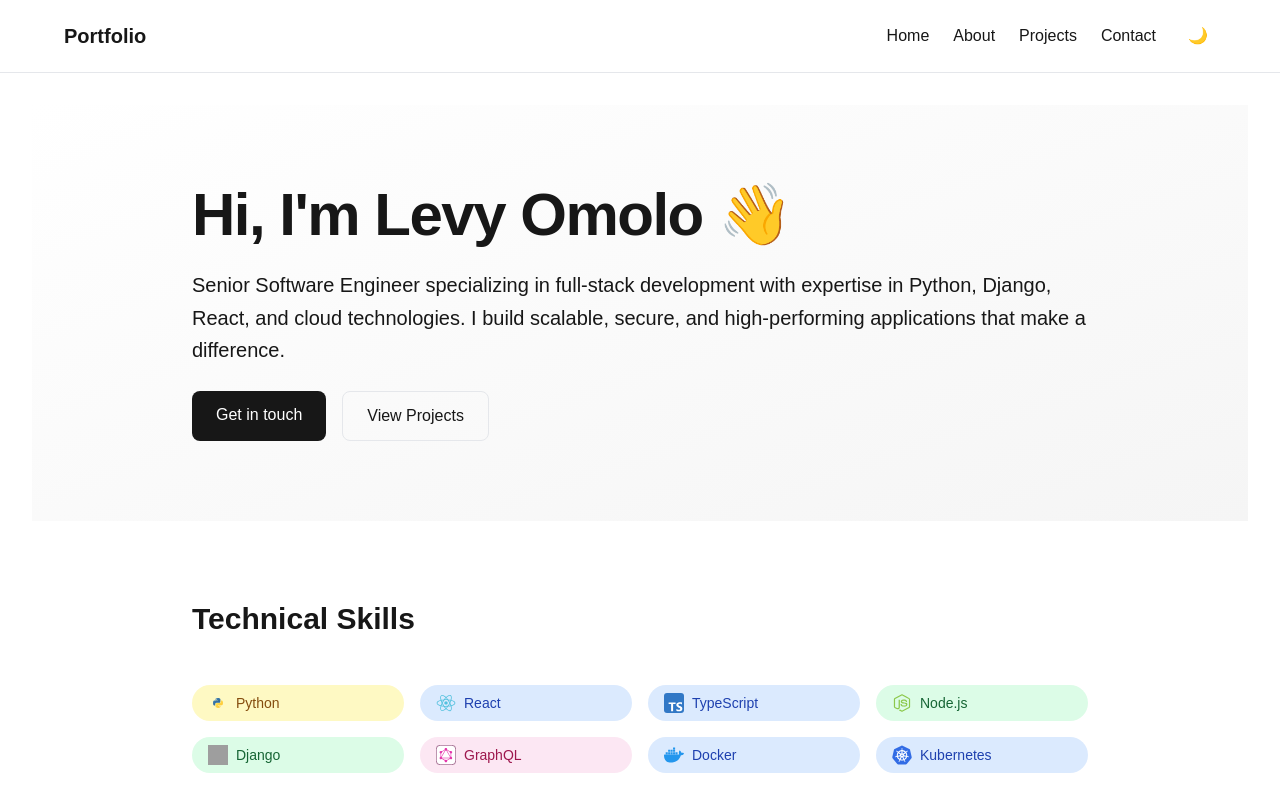
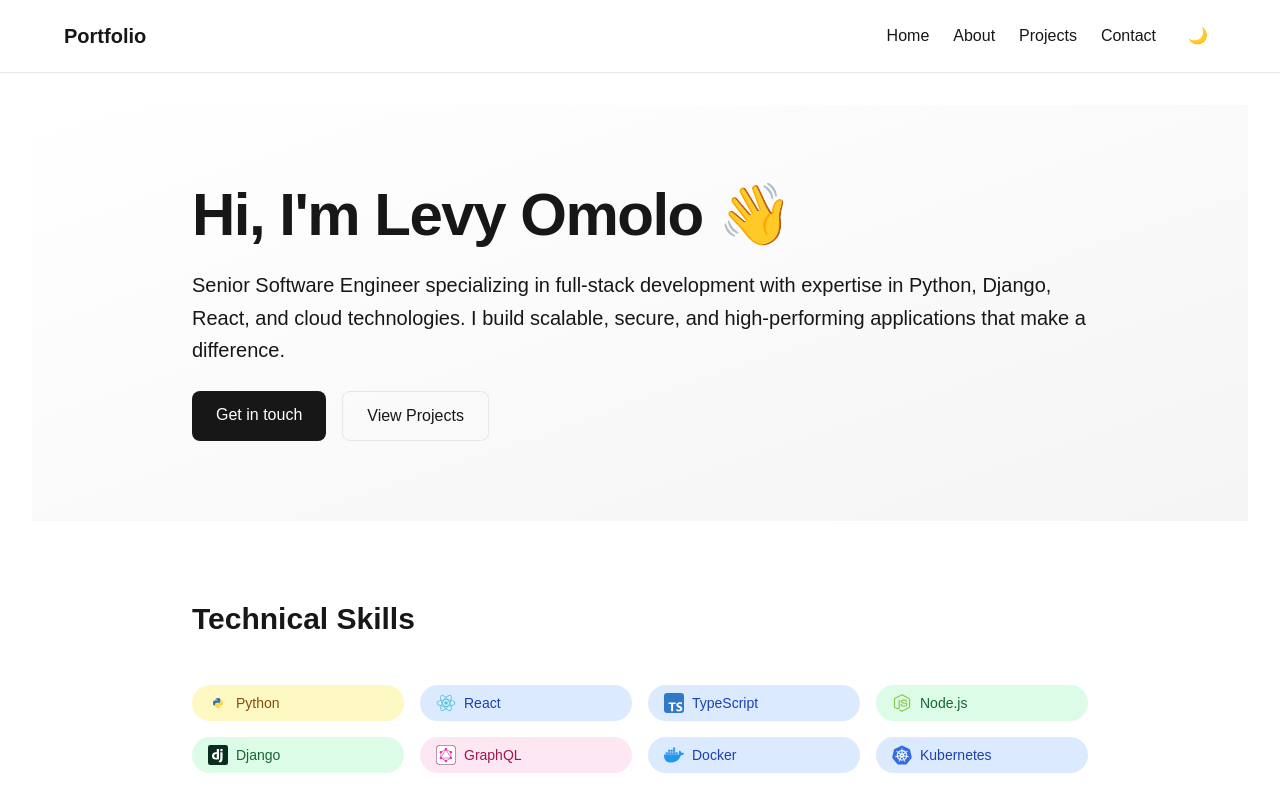
Before and after one commit to omololevy/omololevy, a Next.js app: page / in a window 1280 px wide. Shown: the top 787 px of the page. Built offline with nearby package versions, Linux system fonts and the light colour scheme; grey boxes are pictures that could not be loaded.

Commit message:
Correct typo for the django icon

```diff
--- a/src/app/page.tsx
+++ b/src/app/page.tsx
@@ -6,7 +6,7 @@ const skills = [
   { name: "React", icon: "/icons/react-svgrepo-com.svg", color: "bg-blue-100 text-blue-800" },
   { name: "TypeScript", icon: "/icons/typescript-svgrepo-com.svg", color: "bg-blue-100 text-blue-800" },
   { name: "Node.js", icon: "/icons/node-js-svgrepo-com.svg", color: "bg-green-100 text-green-800" },
-  { name: "Django", icon: "/icons/django-svgrepo-com.svg", color: "bg-green-100 text-green-800" },
+  { name: "Django", icon: "/icons/django-icon-svgrepo-com.svg", color: "bg-green-100 text-green-800" },
   { name: "GraphQL", icon: "/icons/graphql-svgrepo-com.svg", color: "bg-pink-100 text-pink-800" },
   { name: "Docker", icon: "/icons/docker-svgrepo-com.svg", color: "bg-blue-100 text-blue-800" },
   { name: "Kubernetes", icon: "/icons/kubernetes-svgrepo-com.svg", color: "bg-blue-100 text-blue-800" },
```
